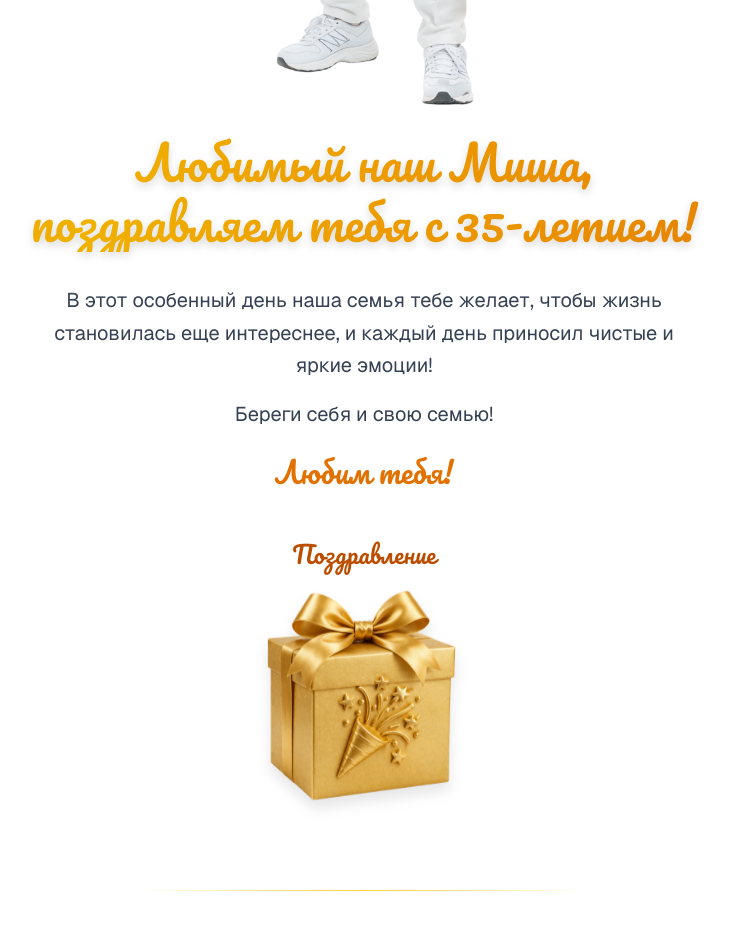
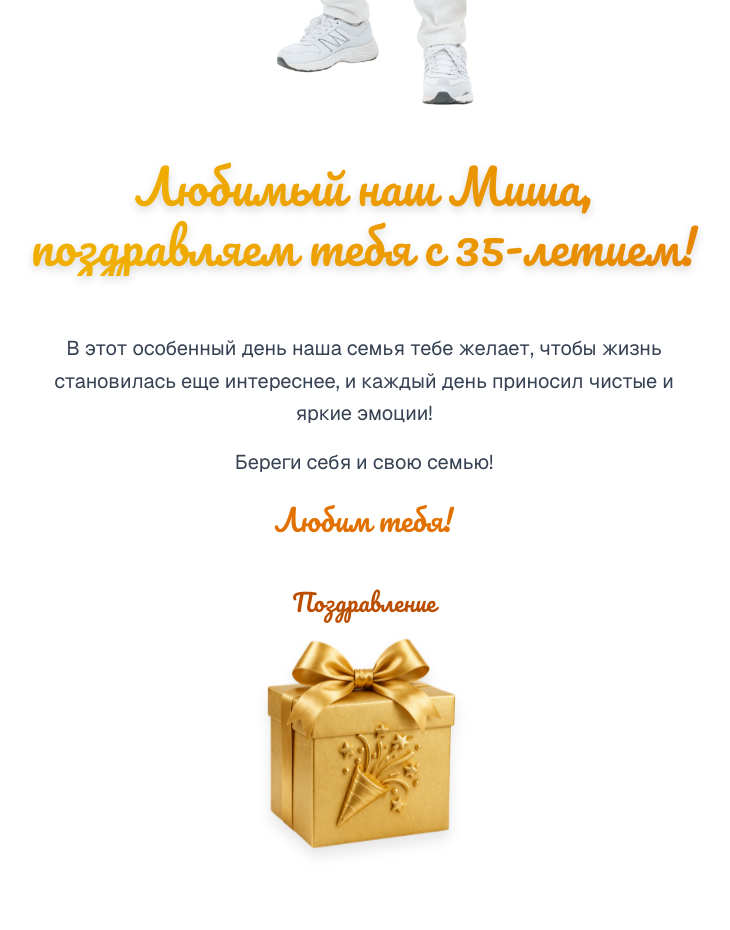
Before and after one commit to istominvi/mihe35, a Next.js app: page / in a window 1280 px wide. Shown: the part 860-1790 px from the top of the page, without its empty margins (276-1006 px from the left). Built offline with nearby package versions, Linux system fonts and the light colour scheme.

Commit message:
Make hero heading height content-driven and add inner paddings

```diff
--- a/app/page.tsx
+++ b/app/page.tsx
@@ -76,14 +76,14 @@ export default function BirthdayPage() {
 
             {/* Заголовок с заходом на изображение */}
             <div className="relative mt-2 md:mt-4 z-10 px-4">
-              <div className="relative mx-auto max-w-4xl min-h-[100px] md:min-h-[120px] flex items-center justify-center">
+              <div className="relative mx-auto max-w-4xl w-full py-4 md:py-6 flex items-center justify-center">
                 <span
                   aria-hidden="true"
-                  className={`pointer-events-none absolute inset-0 z-0 flex items-center justify-center text-center text-2xl md:text-4xl lg:text-5xl leading-[1.25] text-balance text-white opacity-95 blur-[10px] [text-shadow:0_0_24px_rgba(255,255,255,0.95),0_0_48px_rgba(255,255,255,0.8)] ${pacifico.className}`}
+                  className={`pointer-events-none absolute inset-0 z-0 flex items-center justify-center text-center text-2xl md:text-4xl lg:text-5xl leading-[1.25] text-balance text-white opacity-95 blur-[10px] [text-shadow:0_0_24px_rgba(255,255,255,0.95),0_0_48px_rgba(255,255,255,0.8)] px-2 md:px-4 ${pacifico.className}`}
                 >
                   Любимый наш Миша, поздравляем тебя с 35-летием!
                 </span>
-                <h1 className={`relative z-10 text-2xl md:text-4xl lg:text-5xl text-transparent bg-clip-text bg-gradient-to-r from-amber-600 via-yellow-500 to-amber-600 text-center leading-[1.25] text-balance animate-shimmer drop-shadow-lg ${pacifico.className}`}>
+                <h1 className={`relative z-10 text-2xl md:text-4xl lg:text-5xl text-transparent bg-clip-text bg-gradient-to-r from-amber-600 via-yellow-500 to-amber-600 text-center leading-[1.25] text-balance animate-shimmer drop-shadow-lg px-2 md:px-4 ${pacifico.className}`}>
                   Любимый наш Миша, поздравляем тебя с 35-летием!
                 </h1>
               </div>
```
